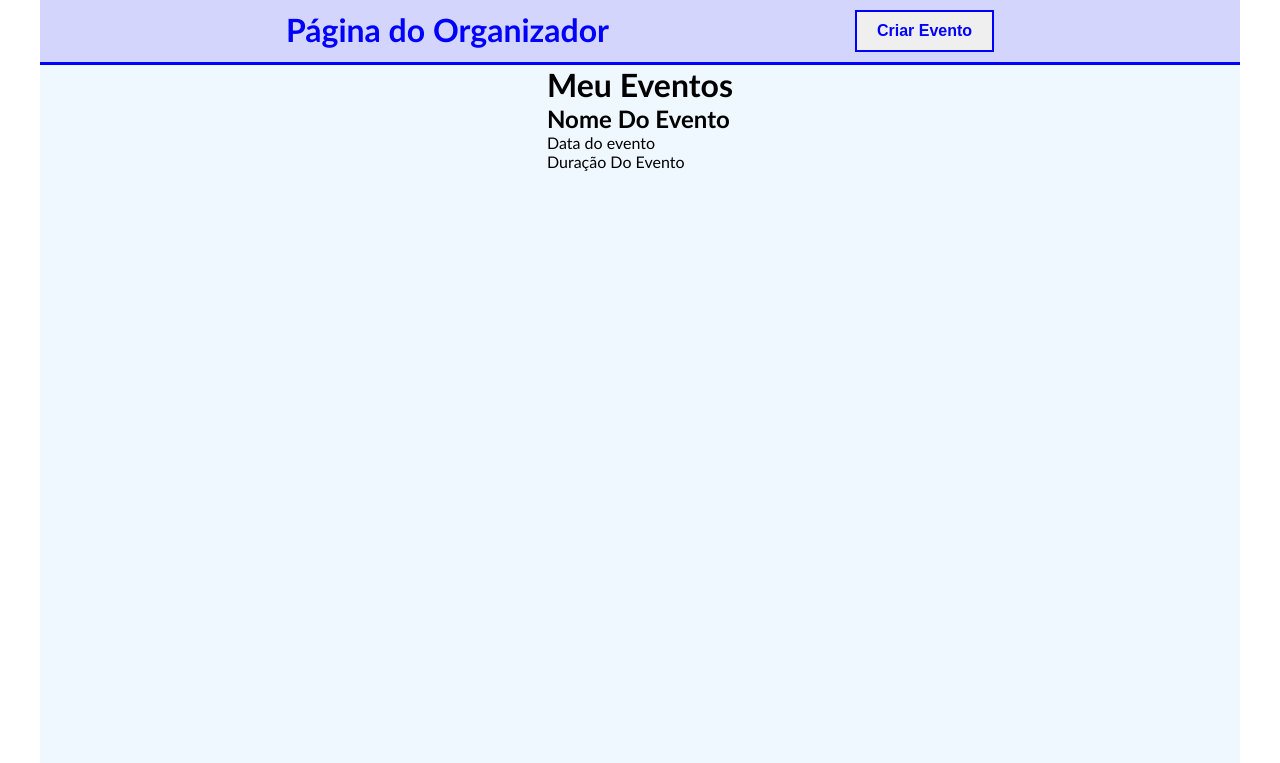
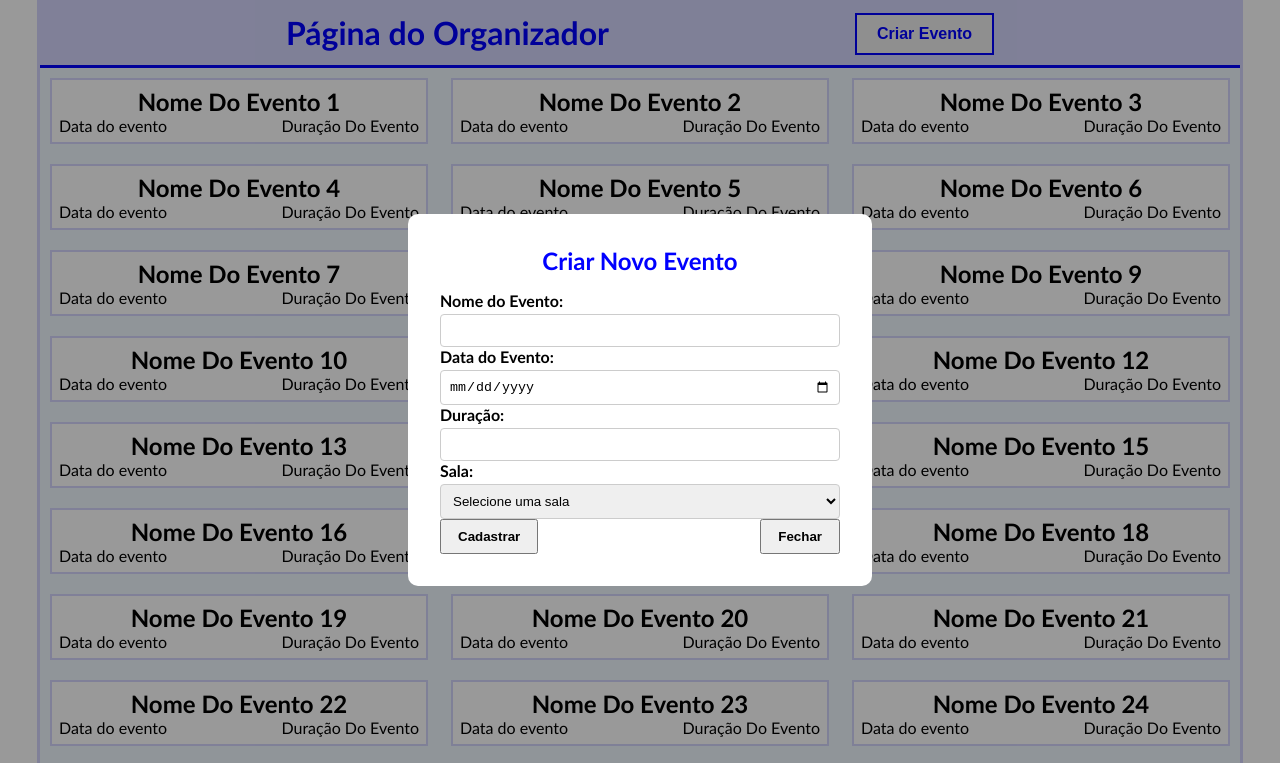
Before and after one commit to Codee-Hub/theater_management_web, a plain HTML site: page html/organizer_page.html in a window 1280 px wide. Both pictures are taken after a click on the button "Criar Evento". Shown: the top 763 px of the page. Drawn offline with Linux system fonts and the light colour scheme.

Commit message:
feat: create event organizer page. Close #5

```diff
--- a/html/css/style.css
+++ b/html/css/style.css
@@ -6,6 +6,8 @@
 body {
     font-family: 'Trebuchet MS', 'Lucida Sans Unicode', 'Lucida Grande', 'Lucida Sans', Arial, sans-serif;
 }
+
+/* Login Page */
 
 .container {
     max-width: 1200px;
@@ -44,15 +46,20 @@ body {
     border: 2px solid gray;
 }
 
+/* User Page */
+
 .container-user-page {
     max-width: 1200px;
     margin: 0 auto;
-    height: 100vh;
+    height: 100%;
     display: flex;
     flex-direction: column;
     align-items: center;
     background-color: aliceblue;
+    border: 3px solid rgb(212, 213, 252);
 }
+
+/* Header */
 
 header {
     background-color: rgb(212, 213, 252);
@@ -75,3 +82,88 @@ header button {
     font-weight: bold;
     padding: 10px 20px;
 }
+
+/* events list */
+
+main {
+    display: flex;
+    flex-direction: row;
+    width: 100%;
+    flex-wrap: wrap;
+    justify-content: space-between;
+    text-align: center;
+}
+
+.evento {
+    background-color: white;
+    border: 2px solid rgb(212, 213, 252);
+    display: flex;
+    flex-direction: column;
+    width: 30%;
+    margin: 10px;
+    padding: 7px;
+}
+
+.evento div {
+    display: flex;
+    justify-content: space-between;
+}
+
+/* MODAL */
+.modal {
+    position: fixed;
+    top: 0;
+    left: 0;
+    width: 100%;
+    height: 100%;
+    background-color: rgba(0, 0, 0, 0.4);
+    display: flex;
+    align-items: center;
+    justify-content: center;
+    z-index: 10;
+}
+
+.modal.hidden {
+    display: none;
+}
+
+.modal-content {
+    background-color: white;
+    padding: 2rem;
+    border-radius: 10px;
+    width: 400px;
+    display: flex;
+    flex-direction: column;
+    gap: 1rem;
+}
+
+.modal-content h2 {
+    margin-top: 0;
+    color: blue;
+    text-align: center;
+}
+
+.modal-content label {
+    display: flex;
+    flex-direction: column;
+    font-weight: bold;
+}
+
+.modal-content input,
+.modal-content select {
+    padding: 0.5rem;
+    margin-top: 0.25rem;
+    border: 1px solid #ccc;
+    border-radius: 4px;
+}
+
+.modal-buttons {
+    display: flex;
+    justify-content: space-between;
+}
+
+.modal-buttons button {
+    padding: 0.5rem 1rem;
+    font-weight: bold;
+    cursor: pointer;
+}
--- a/html/organizer_page.html
+++ b/html/organizer_page.html
@@ -16,20 +16,69 @@
         </header>
 
         <main>
-            <h1>Meu Eventos</h1>
-
+            <script>
+                for (let i = 1; i <= 300; i++) {
+                    document.write(`
                     <div class="evento">
-                <h2>Nome Do Evento</h2>
+                        <h2>Nome Do Evento ${i}</h2>
                         <div>
                             <p>Data do evento</p>
-                </div>
-
-                <div>
                             <p>Duração Do Evento</p>
                         </div>
                     </div>
+                  `);
+                }
+            </script>
         </main>
     </div>
+
+    <!-- Modal -->
+    <div id="modal" class="modal hidden">
+        <div class="modal-content">
+            <h2>Criar Novo Evento</h2>
+            <form>
+                <label>
+                    Nome do Evento:
+                    <input type="text" required>
+                </label>
+                <label>
+                    Data do Evento:
+                    <input type="date" required>
+                </label>
+                <label>
+                    Duração:
+                    <input type="text" required>
+                </label>
+                <label>
+                    Sala:
+                    <select required>
+                        <option value="" disabled selected>Selecione uma sala</option>
+                        <option value="Sala Principal">Sala Principal</option>
+                        <option value="Sala Experimental">Sala Experimental</option>
+                        <option value="Auditório">Auditório</option>
+                    </select>
+                </label>
+                <div class="modal-buttons">
+                    <button type="submit">Cadastrar</button>
+                    <button type="button" id="fecharModal">Fechar</button>
+                </div>
+            </form>
+        </div>
+    </div>
+
+    <script>
+        const modal = document.getElementById("modal");
+        const abrirModal = document.querySelector("header button");
+        const fecharModal = document.getElementById("fecharModal");
+
+        abrirModal.addEventListener("click", () => {
+            modal.classList.remove("hidden");
+        });
+
+        fecharModal.addEventListener("click", () => {
+            modal.classList.add("hidden");
+        });
+    </script>
 
 </body>
 
```
Lines whose indentation alone changed are shown as unchanged.
